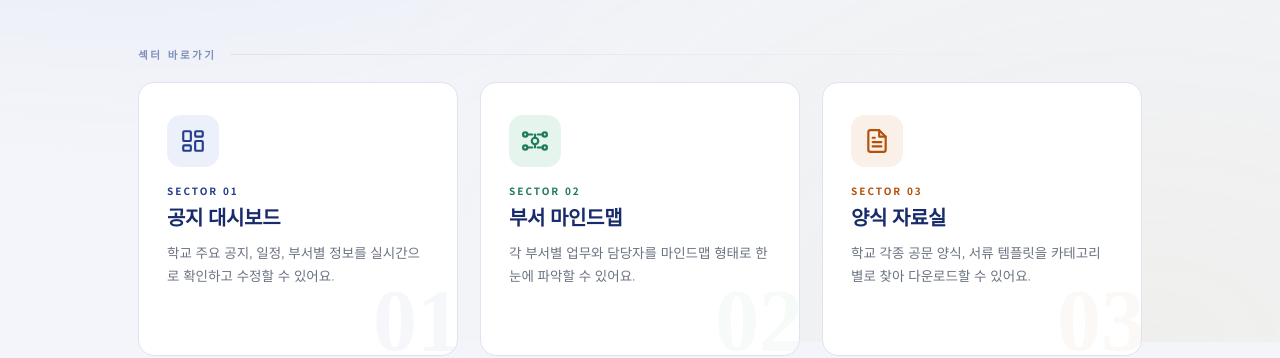
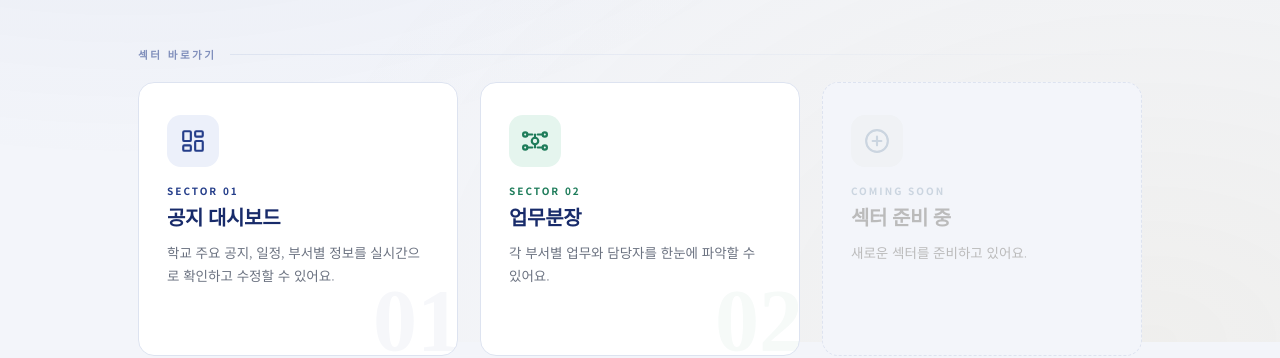
Before and after one commit to sinwoo55-lgtm/dogae-hub, a plain HTML site: page index.html in a window 1280 px wide. Shown: the part 458-816 px from the top of the page. Drawn offline with Linux system fonts and the light colour scheme.

Commit message:
Update index.html

```diff
--- a/index.html
+++ b/index.html
@@ -530,8 +530,8 @@
       </div>
       <div>
         <div class="card-tag">SECTOR 02</div>
-        <div class="card-title">부서 마인드맵</div>
-        <div class="card-desc">각 부서별 업무와 담당자를 마인드맵 형태로 한눈에 파악할 수 있어요.</div>
+        <div class="card-title">업무분장</div>
+        <div class="card-desc">각 부서별 업무와 담당자를 한눈에 파악할 수 있어요.</div>
       </div>
       <div class="card-arrow" style="color:#1E7C5A">
         바로가기
@@ -540,27 +540,20 @@
     </a>
 
     <!-- 03. 양식 -->
-    <a class="sector-card" href="forms.html"
-       style="--c-accent:#B5500A;--c-bg:#FBF0E7;--c-num:'03'">
-      <div class="card-icon-wrap">
-        <svg viewBox="0 0 24 24" fill="none" stroke="currentColor" stroke-width="2" stroke-linecap="round" stroke-linejoin="round">
-          <path d="M14 2H6a2 2 0 0 0-2 2v16a2 2 0 0 0 2 2h12a2 2 0 0 0 2-2V8z"/>
-          <polyline points="14 2 14 8 20 8"/>
-          <line x1="16" y1="13" x2="8" y2="13"/>
-          <line x1="16" y1="17" x2="8" y2="17"/>
-          <line x1="10" y1="9" x2="8" y2="9"/>
-        </svg>
+    <div class="sector-card coming" style="--c-accent:#CBD5E0;--c-bg:#F7F8FA">
+        <div class="card-icon-wrap" style="background:#F0F2F5">
+          <svg viewBox="0 0 24 24" fill="none" stroke="#CBD5E0" stroke-width="2" stroke-linecap="round">
+            <circle cx="12" cy="12" r="10"/>
+            <line x1="12" y1="8" x2="12" y2="16"/>
+            <line x1="8" y1="12" x2="16" y2="12"/>
+          </svg>
+        </div>
+        <div>
+          <div class="card-tag" style="color:#CBD5E0">COMING SOON</div>
+          <div class="card-title">섹터 준비 중</div>
+          <div class="card-desc">새로운 섹터를 준비하고 있어요.</div>
+        </div>
       </div>
-      <div>
-        <div class="card-tag">SECTOR 03</div>
-        <div class="card-title">양식 자료실</div>
-        <div class="card-desc">학교 각종 공문 양식, 서류 템플릿을 카테고리별로 찾아 다운로드할 수 있어요.</div>
-      </div>
-      <div class="card-arrow" style="color:#B5500A">
-        바로가기
-        <svg width="14" height="14" viewBox="0 0 24 24" fill="none" stroke="currentColor" stroke-width="2.5"><path d="M5 12h14M12 5l7 7-7 7"/></svg>
-      </div>
-    </a>
 
     <!-- 추가 예정 -->
     <div class="sector-card coming" style="--c-accent:#CBD5E0;--c-bg:#F7F8FA">
```
